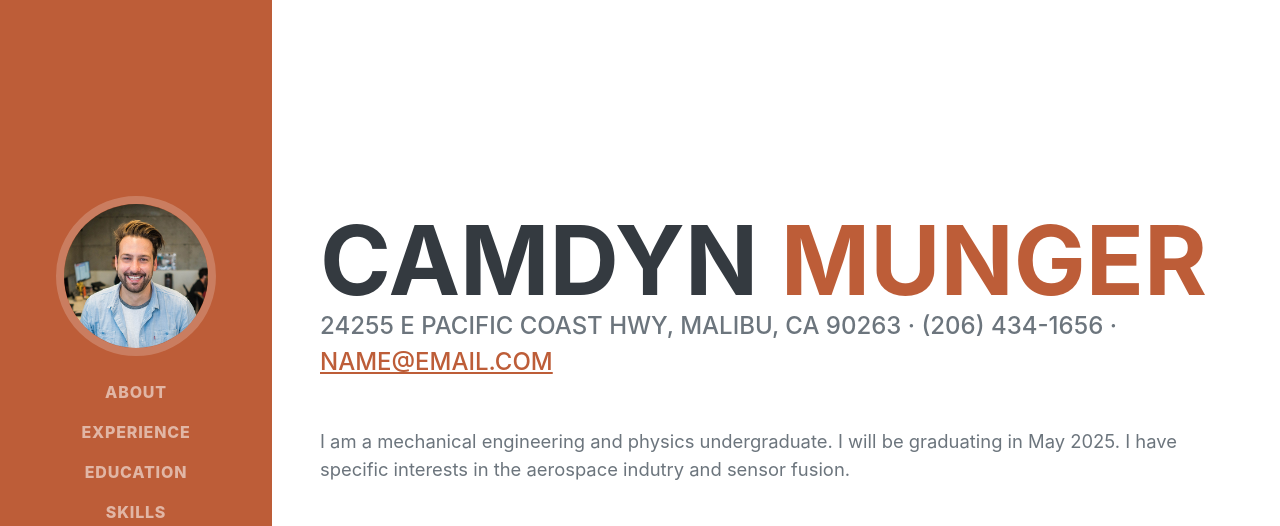
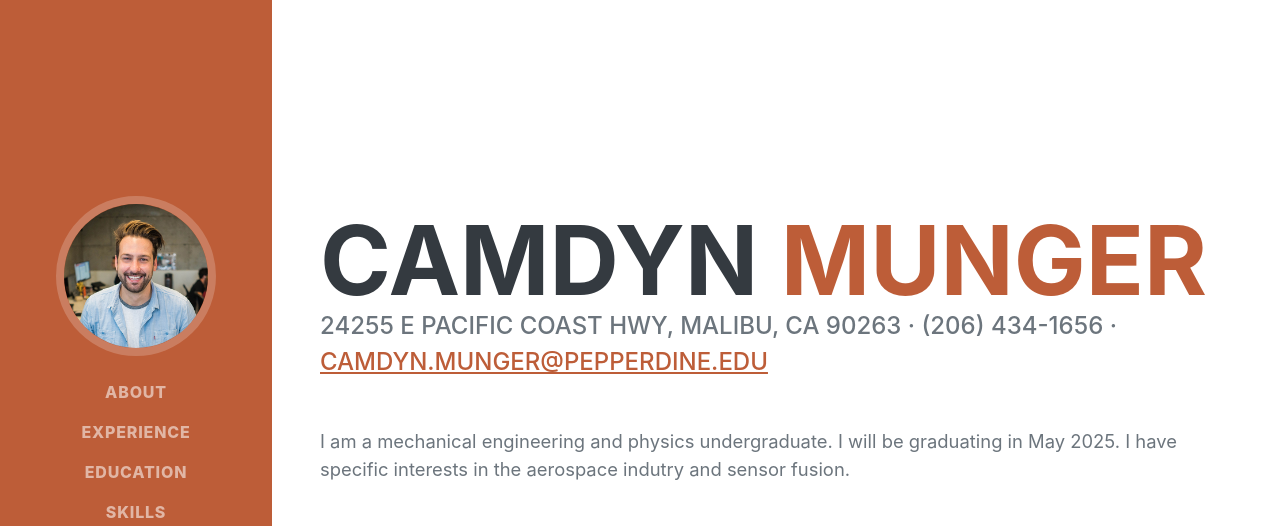
Before and after one commit to cjmunger/cjmunger.github.io, a plain HTML site: page index.html in a window 1280 px wide. Shown: the top 526 px of the page. Drawn offline with nearby package versions, Linux system fonts and the light colour scheme; a web font is replaced by a local one.

Commit message:
Update index.html

```diff
--- a/index.html
+++ b/index.html
@@ -45,7 +45,7 @@
                     </h1>
                     <div class="subheading mb-5">
                         24255 E Pacific Coast Hwy, Malibu, CA 90263 · (206) 434-1656 ·
-                        <a href="mailto:camdyn.munger@pepperdine.edu">name@email.com</a>
+                        <a href="mailto:camdyn.munger@pepperdine.edu">camdyn.munger@pepperdine.edu</a>
                     </div>
                     <p class="lead mb-5">I am a mechanical engineering and physics undergraduate. I will be graduating in May 2025. I have specific interests in the aerospace indutry and sensor fusion.</p>
                     <div class="social-icons">
```
